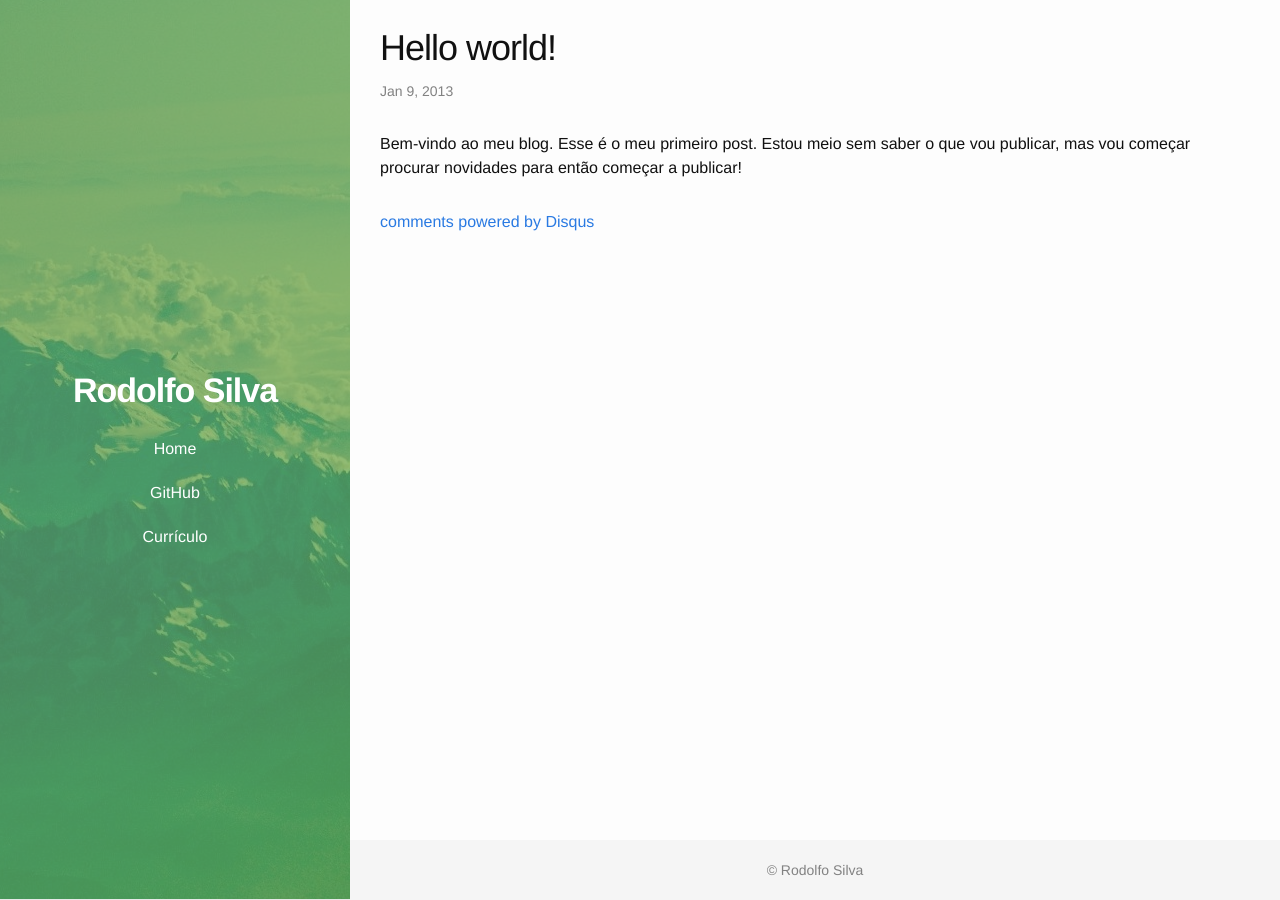
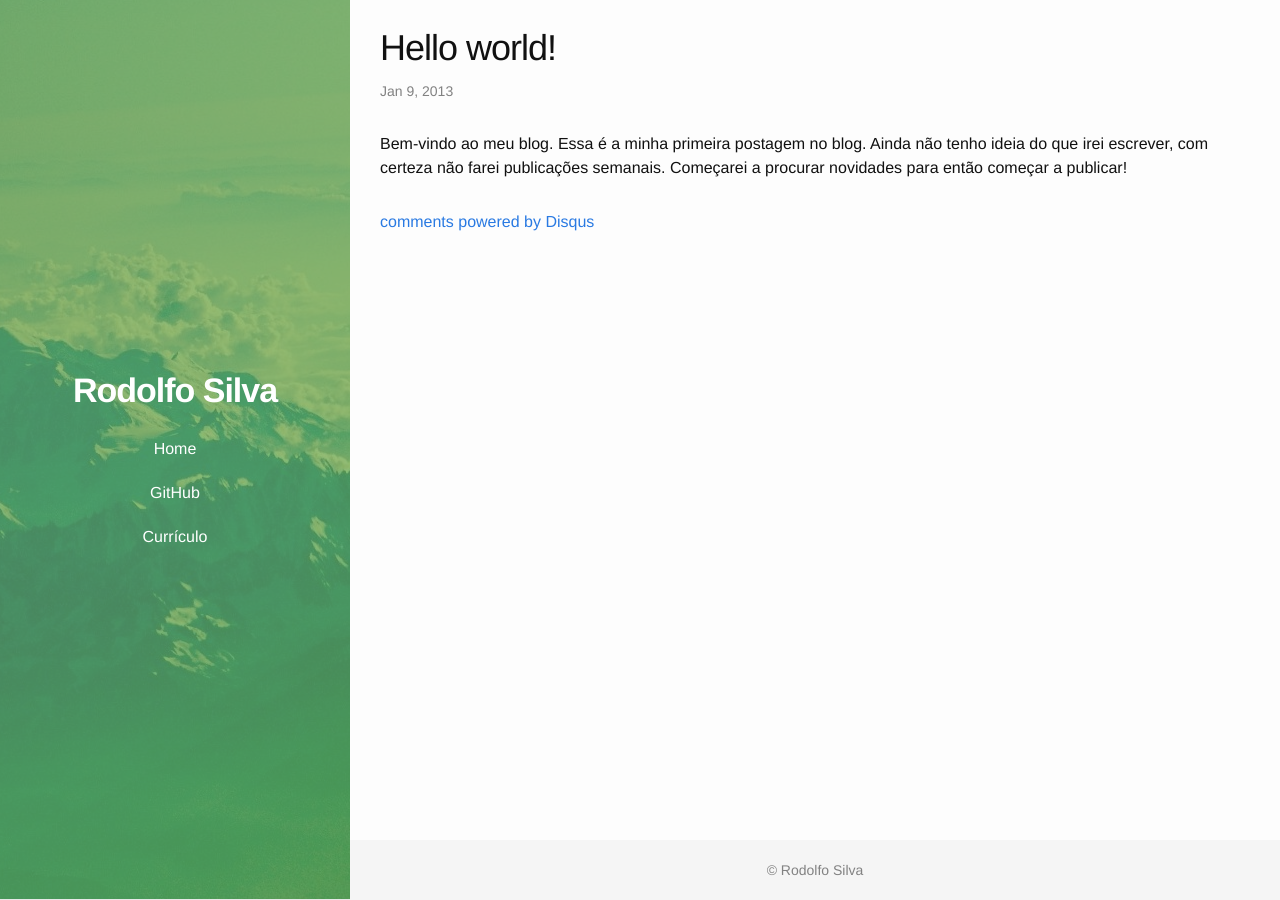
Before and after one commit to RodolfoSilva/rodolfosilva.github.io, a Jekyll site: the page built from _posts/2013-01-09-hello-world.md, in a window 1280 px wide. Built offline with Jekyll 4.4.1, drawn with Linux system fonts in a browser that asks for light colours; comment, search, counter and statistics services are not loaded.

Commit message:
Update 2013-01-09-hello-world.md

```diff
--- a/_posts/2013-01-09-hello-world.md
+++ b/_posts/2013-01-09-hello-world.md
@@ -10,4 +10,5 @@ categories:
 - Outros
 permalink: /outros/hello-world/
 ---
-Bem-vindo ao meu blog. Esse é o meu primeiro post. Estou meio sem saber o que vou publicar, mas vou começar procurar novidades para então começar a publicar!
+Bem-vindo ao meu blog.
+Essa é a minha primeira postagem no blog. Ainda não tenho ideia do que irei escrever, com certeza não farei publicações semanais. Começarei a procurar novidades para então começar a publicar!
```
